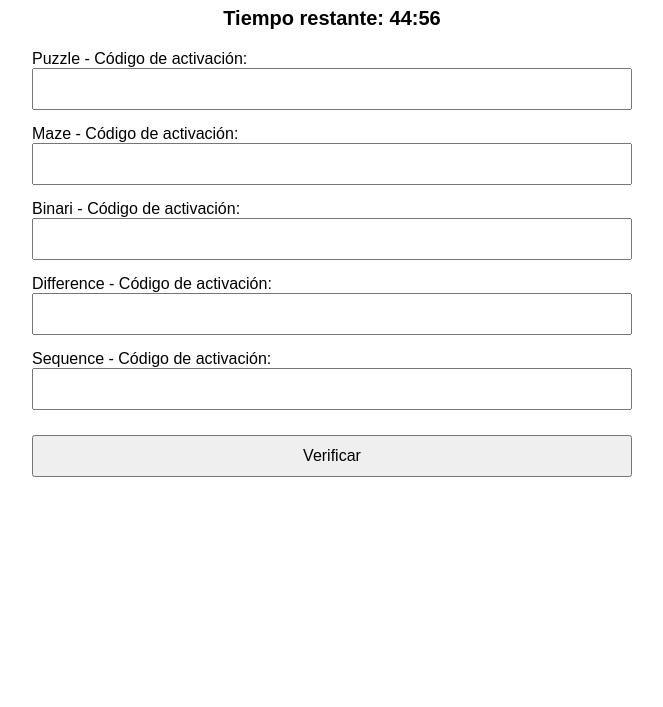
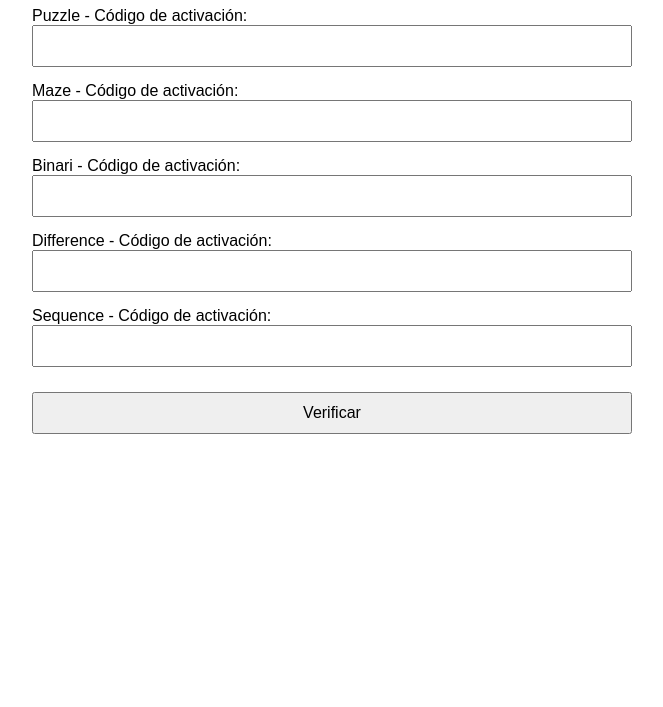
Before and after one commit to EngEscape/Codice-buick, a plain HTML site: page index.html in a window 1280 px wide. Shown: the part 93-800 px from the top of the page, without its empty margins (308-971 px from the left). Drawn offline with Linux system fonts and the light colour scheme; files whose address does not match are found by name.

Commit message:
Update index.html

```diff
--- a/index.html
+++ b/index.html
@@ -5,7 +5,7 @@
   <meta charset="UTF-8">
   <meta name="viewport" content="width=device-width, initial-scale=1">
   <title>Codice Buick</title>
-  <link rel="icon" type="image/png" href="favicon.png">
+
   <style>
     body {
       font-family: Arial, sans-serif;
@@ -56,9 +56,7 @@
 <body>
   <h1>Codice Buick</h1>
 
-  <div id="countdown" style="font-size: 20px; font-weight: bold; text-align: center; margin-bottom: 20px;">
-    Tiempo restante: 45:00
-  </div>
+
 
   <div class="input-group">
     <label>Puzzle - Código de activación:</label><br>
```
